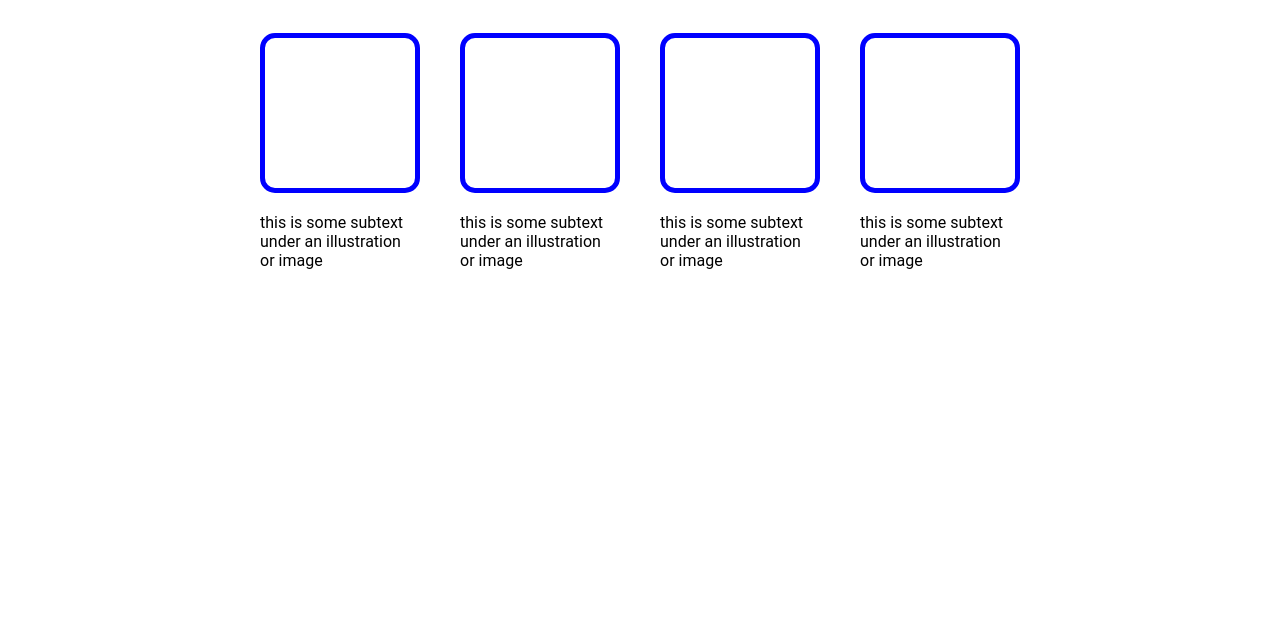
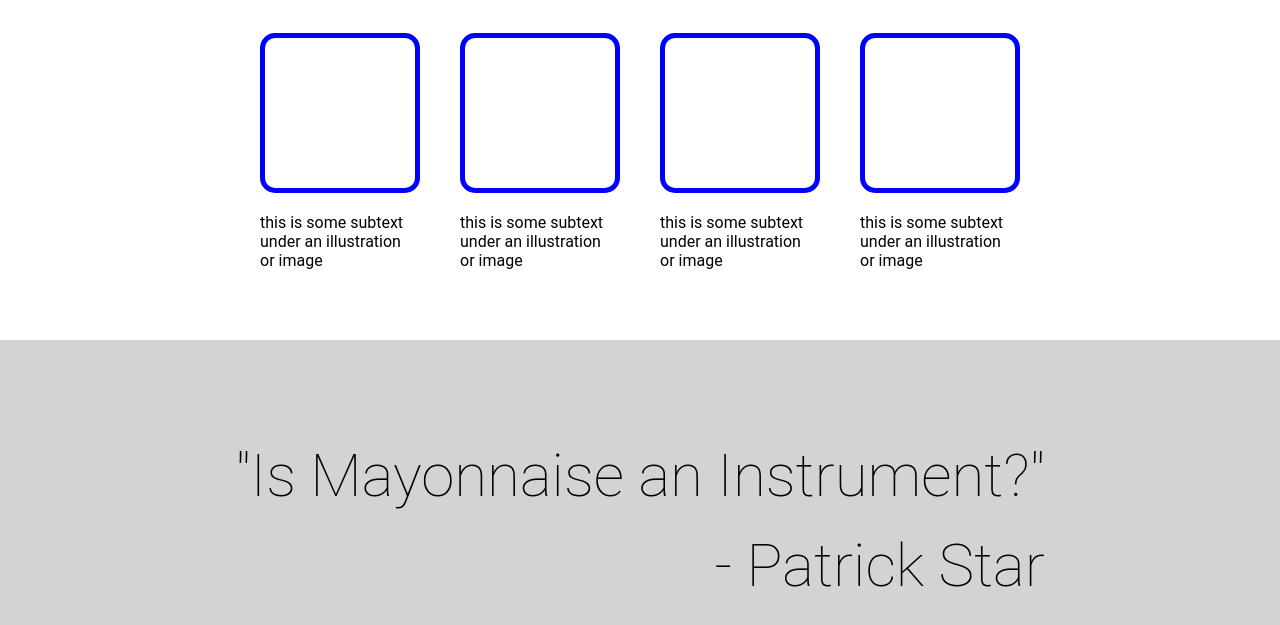
Before and after one commit to Someone2122/Odin-Projects, a plain HTML site: page index.html in a window 1280 px wide. Shown: the part 587-1212 px from the top of the page. Before the commit the page ends 927 px from the top, so only its background shows below. Drawn offline with Linux system fonts and the light colour scheme.

Commit message:
add quote
added the greatest quote ever

```diff
--- a/index.html
+++ b/index.html
@@ -66,6 +66,13 @@
             </p>
         </div>
     </div>
+
+    <div class="wrapper-4">
+        <div id="quotes">
+            <p>"Is Mayonnaise an Instrument?"</p>
+            <p style="text-align: right; padding-top: 19px;">- Patrick Star</p>
+        </div>
+    </div>
 </body>
 
 </html>
--- a/static/style.css
+++ b/static/style.css
@@ -101,3 +101,15 @@ button {
     text-align: center;
     padding: 35px;
 }
+
+/* Quote styleing */
+
+.wrapper-4 {
+    display: flex;
+    justify-content: center;
+    background-color: lightgray;
+    padding-top: 100px;
+    padding-bottom: 100px;
+    font-size: 60px;
+    font-weight: lighter;
+}
```
